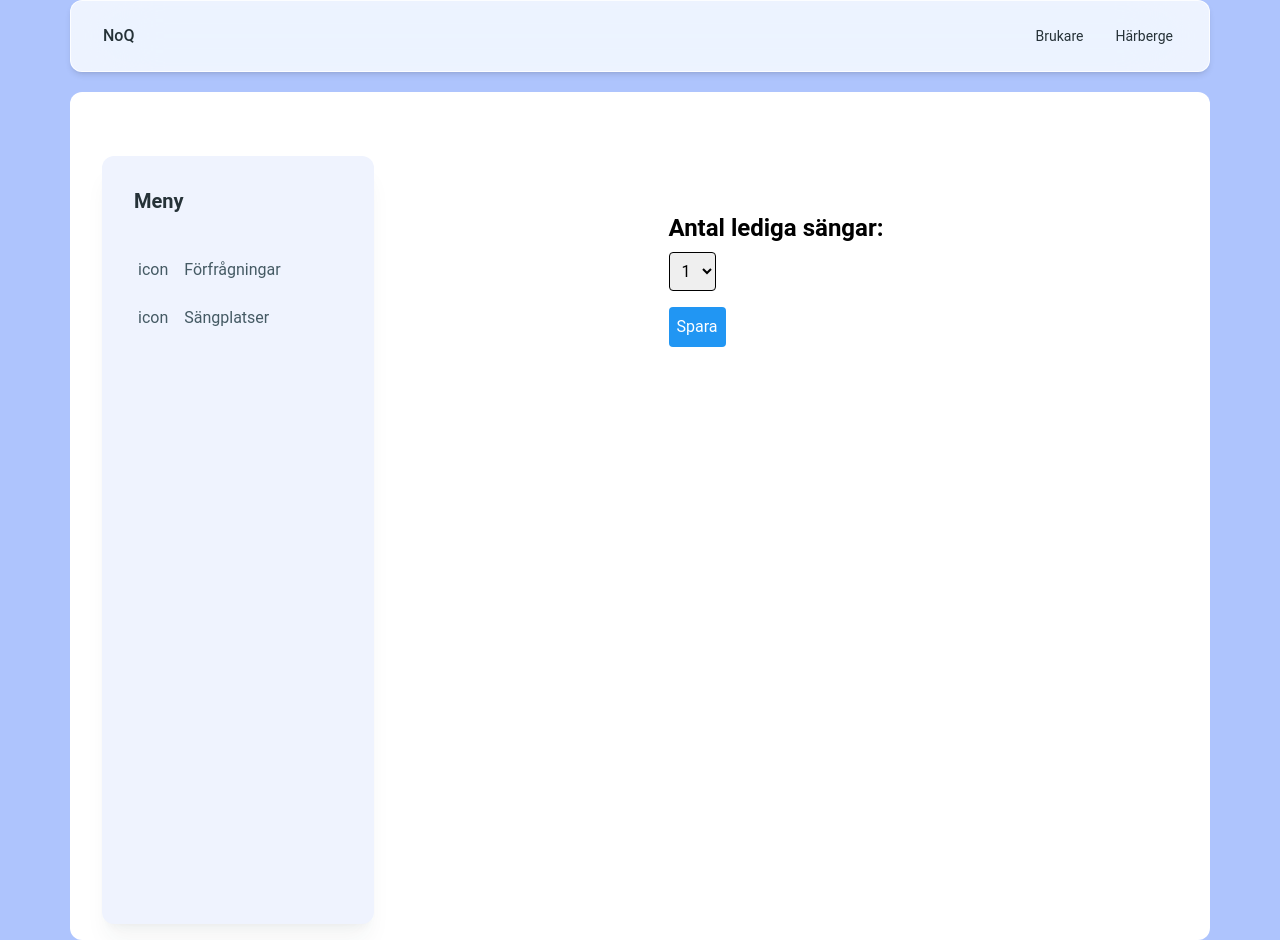
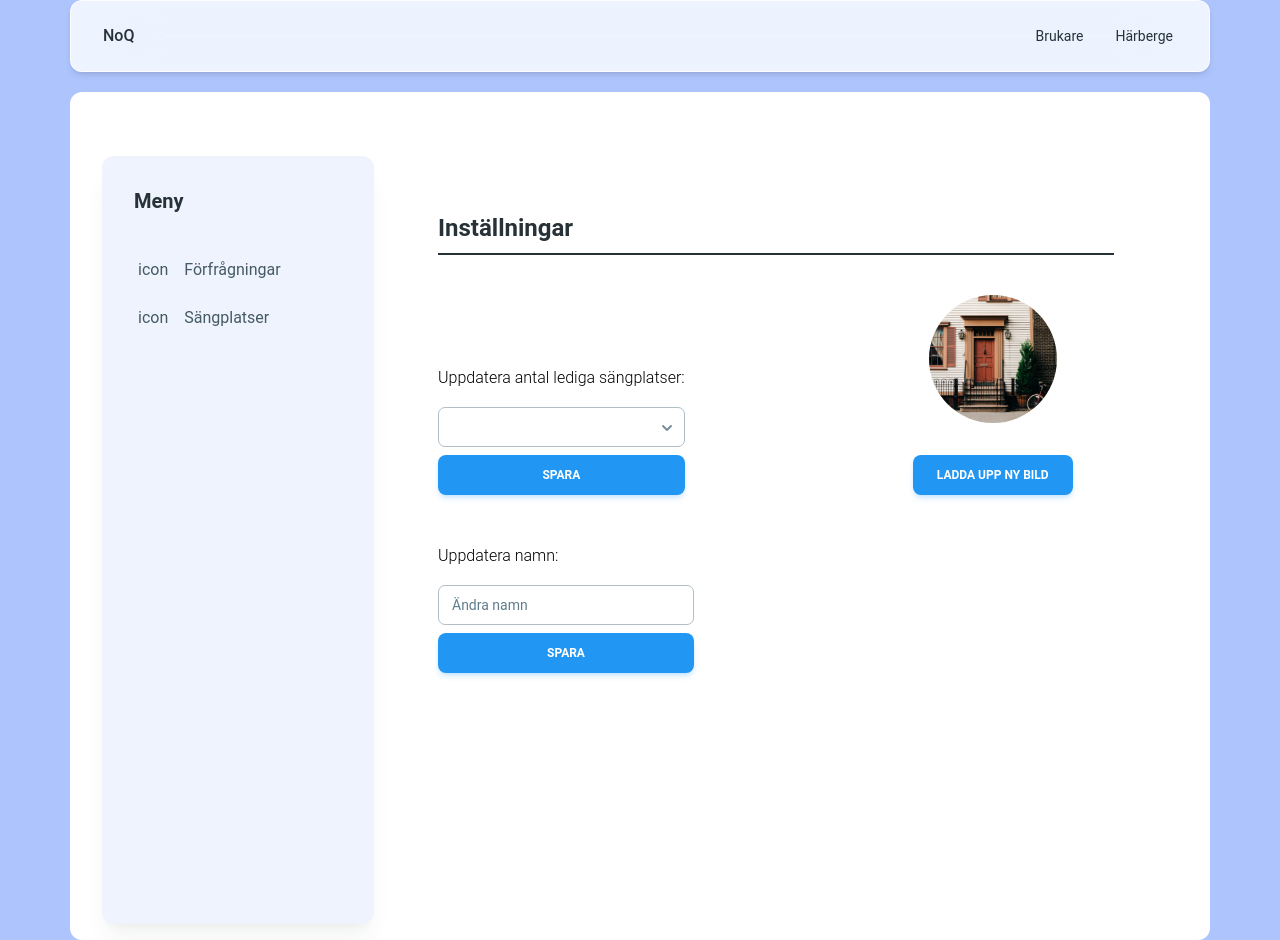
Before and after one commit to noQ-sweden/noq, a React (Vite) app in the folder frontend/react/: page /host/1/beds in a window 1280 px wide. Built offline with nearby package versions, Linux system fonts and the light colour scheme.

Commit message:
updated UX in accordance (-ish) to NOQ-149

```diff
--- a/frontend/react/src/pages/host/components/HandleBedsComponent.tsx
+++ /dev/null
@@ -1,44 +0,0 @@
-import * as React from "react";
-import {useState} from "react";
-import {putNrBeds} from "../../../api/BedsViewApi";
-
-
-
-export default function HandleBedsComponent() {
-    const [selectedBeds, setSelectedBeds] = useState(0);
-
-    const hostId = "host4"
-
-    const handleSave = async () => {
-        try {
-            await putNrBeds(selectedBeds, hostId)
-        } catch (err) {
-            console.log(err)
-        }
-    };
-
-    return (
-        <>
-            <h2 className="text-2xl font-bold ">Antal lediga sängar:</h2>
-            <div className="mt-2">
-                <select
-                    value={selectedBeds}
-                    onChange={(e) => setSelectedBeds(Number(e.target.value))}
-                    className="p-2 rounded border border-gray-300"
-                >
-                    {[1, 2, 3, 4, 5].map((beds) => (
-                        <option key={beds} value={beds}>
-                            {beds}
-                        </option>
-                    ))}
-                </select>
-            </div>
-            <button
-                onClick={handleSave}
-                className="bg-blue-500 text-white rounded p-2 mt-4"
-            >
-                Spara
-            </button>
-        </>)
-
-}
--- a/frontend/react/src/pages/host/views/bedsView/BedsView.tsx
+++ b/frontend/react/src/pages/host/views/bedsView/BedsView.tsx
@@ -1,18 +1,58 @@
+import * as React from "react";
+import HandleBedsComponent from "../components/HandleBedsComponent";
+import UpdateInfoComponent from "../components/UpdateInfoComponent";
+import { Button, Input, Typography } from "@material-tailwind/react";
+import { IconBase } from "react-icons";
+import { useState } from "react";
 
-import * as React from "react";
-import HandleBedsComponent from "../../components/HandleBedsComponent";
+export default function BedsView() {
+  const [username, setUsername] = useState("");
 
 
-export default function BedsView() {
+  const handleUsernameChange = (event: React.ChangeEvent<HTMLInputElement>) => {
+    setUsername(event.target.value);
+  };
 
-    return (
-            <main className="py-10 px-4 col-span-3">
-                <div className="flex items-center justify-center">
-                    <div className="p-4">
-                        <HandleBedsComponent></HandleBedsComponent>
-                    </div>
-                </div>
-            </main>
 
-    );
+
+  const hostId = "host4";
+
+  const handleSave = async () => {
+    try {
+     // put username to server
+    } catch (err) {
+      console.log(err);
+    }
+  };
+
+  return (
+    <main className="">
+      <div className="container px-8 py-4 ">
+        <div className="px-8 py-4 ">
+          <IconBase></IconBase>
+          <Typography variant="h4" color="blue-gray" className="border-b-2 py-2">
+            Inställningar
+          </Typography>
+        </div>
+        <div className="grid grid-flow-row px-4 py-4 my-2 gap-y-10 laptop:grid-flow-col laptop:grid-rows-2 laptop:grid-cols-auto laptop:gap-x-10">
+          <div className="flex justify-start px-4  laptop:justify-self-start laptop:self-end">
+            <HandleBedsComponent></HandleBedsComponent>
+          </div>
+          <div className="ml-4 my-2 w-64">
+            <Typography className="mb-4">Uppdatera namn:</Typography>
+            <Input
+              size="md"
+              label="Ändra namn"
+              value={username}
+              onChange={handleUsernameChange}
+              crossOrigin={undefined}
+
+            />
+            <Button color="blue" onClick={handleSave} fullWidth className="my-2">Spara</Button>
+          </div>
+          <UpdateInfoComponent></UpdateInfoComponent>
+        </div>
+      </div>
+    </main>
+  );
 }
--- /dev/null
+++ b/frontend/react/src/pages/host/views/components/HandleBedsComponent.tsx
@@ -0,0 +1,39 @@
+import * as React from "react";
+import { useState } from "react";
+import { putNrBeds } from "../../../../api/BedsViewApi";
+import { Button, Select, Typography, Option } from "@material-tailwind/react";
+
+export default function HandleBedsComponent() {
+  const [selectedBeds, setSelectedBeds] = useState<number>(0);
+
+  const hostId = "host4";
+
+  const handleSave = async () => {
+    try {
+      await putNrBeds(selectedBeds, hostId);
+    } catch (err) {
+      console.log(err);
+    }
+  };
+
+  return (
+    <>
+      <div className="flex flex-col">
+        <Typography>Uppdatera antal lediga sängplatser:</Typography>
+        <div className="mt-4">
+        <Select defaultValue={selectedBeds}
+            onChange={(e) => setSelectedBeds(Number(e))}>
+                  {[1, 2, 3, 4, 5].map((beds) => (
+              <Option key={beds} defaultValue={beds}>
+                {beds}
+              </Option>
+            ))}
+        </Select>
+        </div>
+        <div className="mt-2">
+        <Button color="blue" onClick={handleSave} fullWidth>Spara</Button>
+        </div>
+      </div>
+    </>
+  );
+}
--- /dev/null
+++ b/frontend/react/src/pages/host/views/components/UpdateInfoComponent.tsx
@@ -0,0 +1,22 @@
+import { Button, Input, Typography } from "@material-tailwind/react";
+import React, { ChangeEvent, useState } from "react";
+
+export default function UpdateInfoComponent() {
+
+
+  return (
+    <div className="flex items-center flex-col min-w-min max-w-xs gap-y-8">
+      <div className="w-32 h-32 bg-gray-400 rounded-full overflow-hidden">
+        <img
+          src="/images/host4.jpg"
+          alt="User Profile"
+          className="w-full h-full object-cover"
+        />
+      </div>
+      <div className="flex flex-cols gap-y-4">
+
+        <Button color="blue">Ladda upp ny bild</Button>
+      </div>
+    </div>
+  );
+}
--- a/frontend/react/tailwind.config.js
+++ b/frontend/react/tailwind.config.js
@@ -19,6 +19,11 @@ module.exports = withMT({
       center: true,
     },
     extend: {},
+    screens: {
+      'tablet': '640px',
+      'laptop': '1024px',
+      'desktop': '1280px',
+    },
   },
   plugins: [],
 });
```
